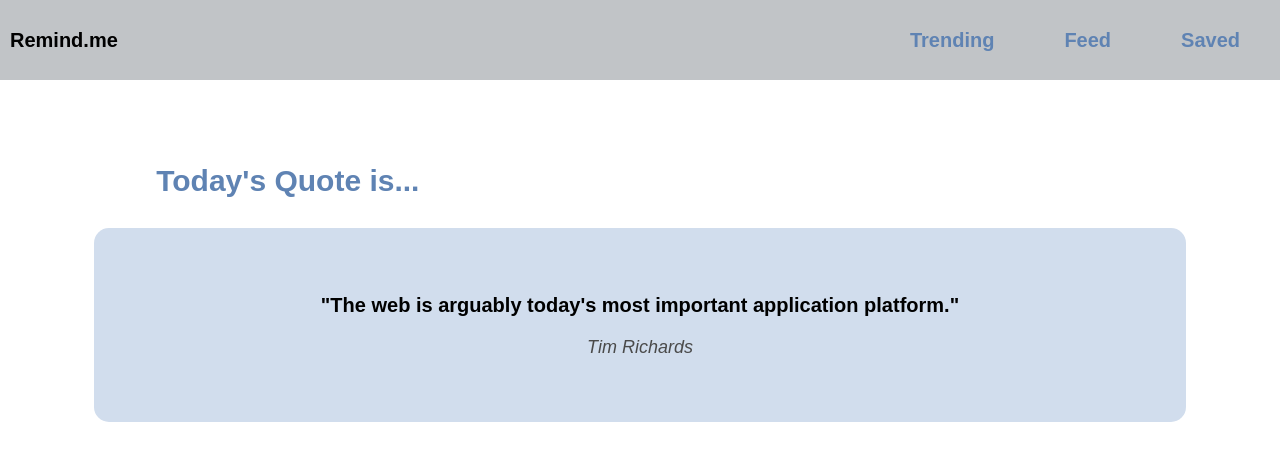
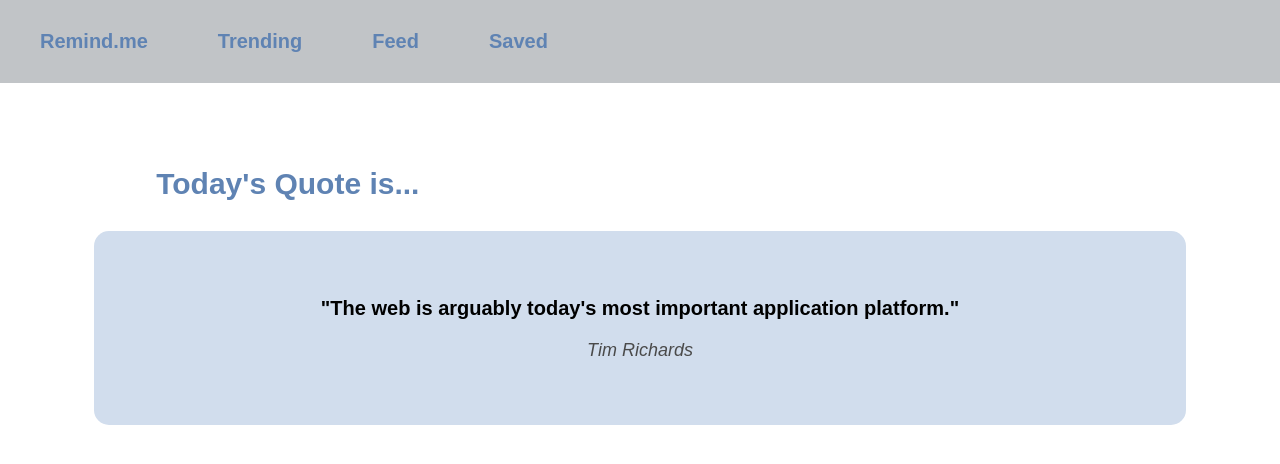
Before and after one commit to lucyzhang04/326Project, a website: page front-end/index.html in a window 1280 px wide. Drawn offline with Linux system fonts and the light colour scheme.

Commit message:
Linked home page with logo on navbar

```diff
--- a/front-end/navbar.html
+++ b/front-end/navbar.html
@@ -1,5 +1,5 @@
 <nav class="topnav">
-    <div class="logo">Remind.me</div>
+    <a class="logoLink" href="index.html" >Remind.me</a>
     <ul class="nav__list">
       <li class="nav__item" ><a class="nav__link" href="trending.html">Trending</a></li>
       <li class="nav__item"><a class="nav__link" href="feed.html">Feed</a></li>
--- a/front-end/styles.css
+++ b/front-end/styles.css
@@ -46,7 +46,7 @@ body {
 }
 
 .logo{
-    color: 5f83b3#;
+    color: #5f83b3;
     font-size: 20px;
     font-weight: bold;
     margin-right: auto; /* Pushes navigation items to the right */
```
